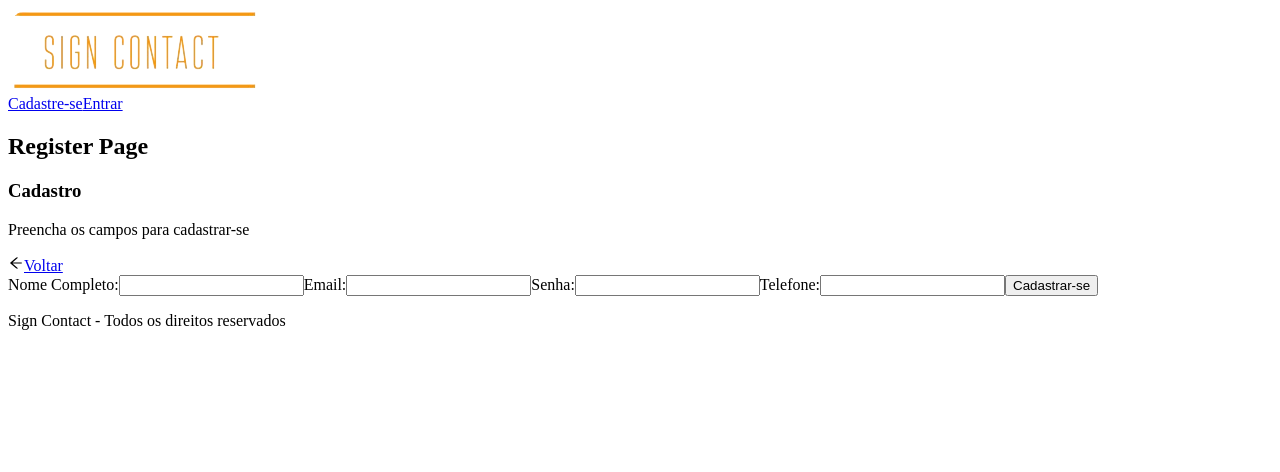
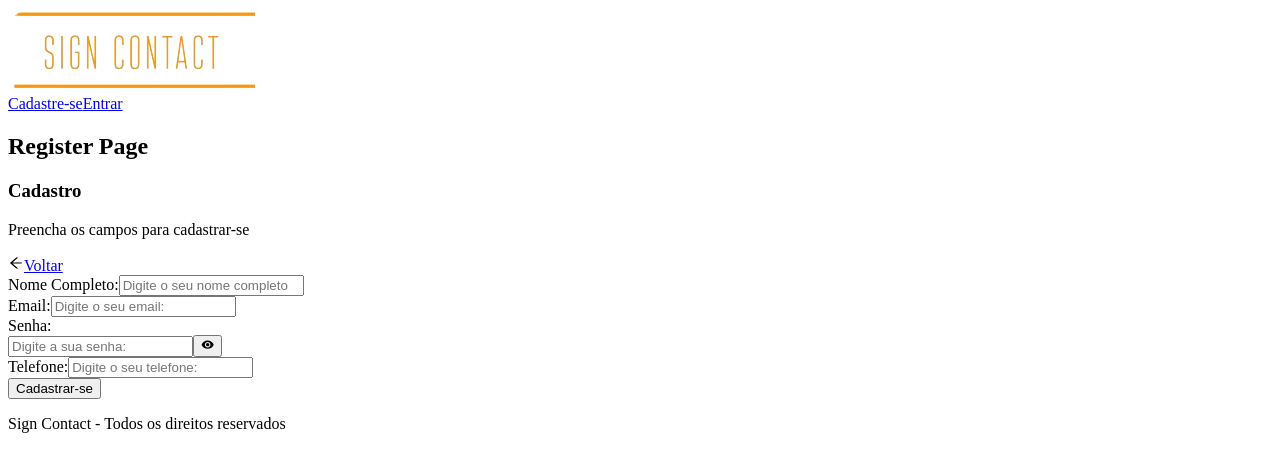
Before and after one commit to edumatheus65/sign-contact-front-end, a React (Vite) app: page /register in a window 1280 px wide. Shown: the top 472 px of the page. Built offline with nearby package versions, Linux system fonts and the light colour scheme.

Commit message:
feat/input-component

```diff
--- a/src/components/Forms/Input/index.jsx
+++ b/src/components/Forms/Input/index.jsx
@@ -1 +1,10 @@
-export const Input = () => {};
+import { forwardRef } from "react";
+
+export const Input = forwardRef(({ label, ...rest }, ref) => {
+  return (
+    <div>
+      <label>{label}</label>
+      <input ref={ref} {...rest} />
+    </div>
+  );
+});
--- /dev/null
+++ b/src/components/Forms/InputPassword/index.jsx
@@ -0,0 +1,18 @@
+import { forwardRef, useState } from "react";
+import { MdVisibility, MdVisibilityOff } from "react-icons/md";
+
+export const InputPassword = forwardRef(({ label, ...rest }, ref) => {
+  const [isHidden, setIsHidden] = useState(true);
+
+  return (
+    <div>
+      <label className="label">{label}</label>
+      <div>
+        <input type={isHidden ? "password" : "text"} ref={ref} {...rest} />
+        <button type="button" onClick={() => setIsHidden(!isHidden)}>
+          {isHidden ? <MdVisibility /> : <MdVisibilityOff />}
+        </button>
+      </div>
+    </div>
+  );
+});
--- a/src/components/Forms/RegisterForm/index.jsx
+++ b/src/components/Forms/RegisterForm/index.jsx
@@ -1,6 +1,8 @@
 import { AiOutlineArrowLeft } from "react-icons/ai";
 import { Link } from "react-router-dom";
 import { useForm } from "react-hook-form";
+import { Input } from "../Input";
+import { InputPassword } from "../InputPassword";
 
 export const RegisterForm = () => {
   const { register, handleSubmit } = useForm();
@@ -22,14 +24,29 @@ export const RegisterForm = () => {
             <Link to={"/"}>Voltar</Link>
           </div>
         </div>
-        <label>Nome Completo:</label>
-        <input type="text" {...register("fullName")} />
-        <label>Email:</label>
-        <input type="email" {...register("email")} />
-        <label>Senha:</label>
-        <input type="password" {...register("password")} />
-        <label>Telefone:</label>
-        <input type="text" {...register("phone")} />
+        <Input
+          label="Nome Completo:"
+          type="text"
+          placeholder="Digite o seu nome completo"
+          {...register("fullName")}
+        />
+        <Input
+          label="Email:"
+          type="email"
+          placeholder="Digite o seu email:"
+          {...register("email")}
+        />
+        <InputPassword
+          label="Senha:"
+          placeholder="Digite a sua senha:"
+          {...register("password")}
+        />
+        <Input
+          label="Telefone:"
+          type="text"
+          placeholder="Digite o seu telefone:"
+          {...register("phone")}
+        />
         <button type="submit">Cadastrar-se</button>
       </form>
     </div>
```
